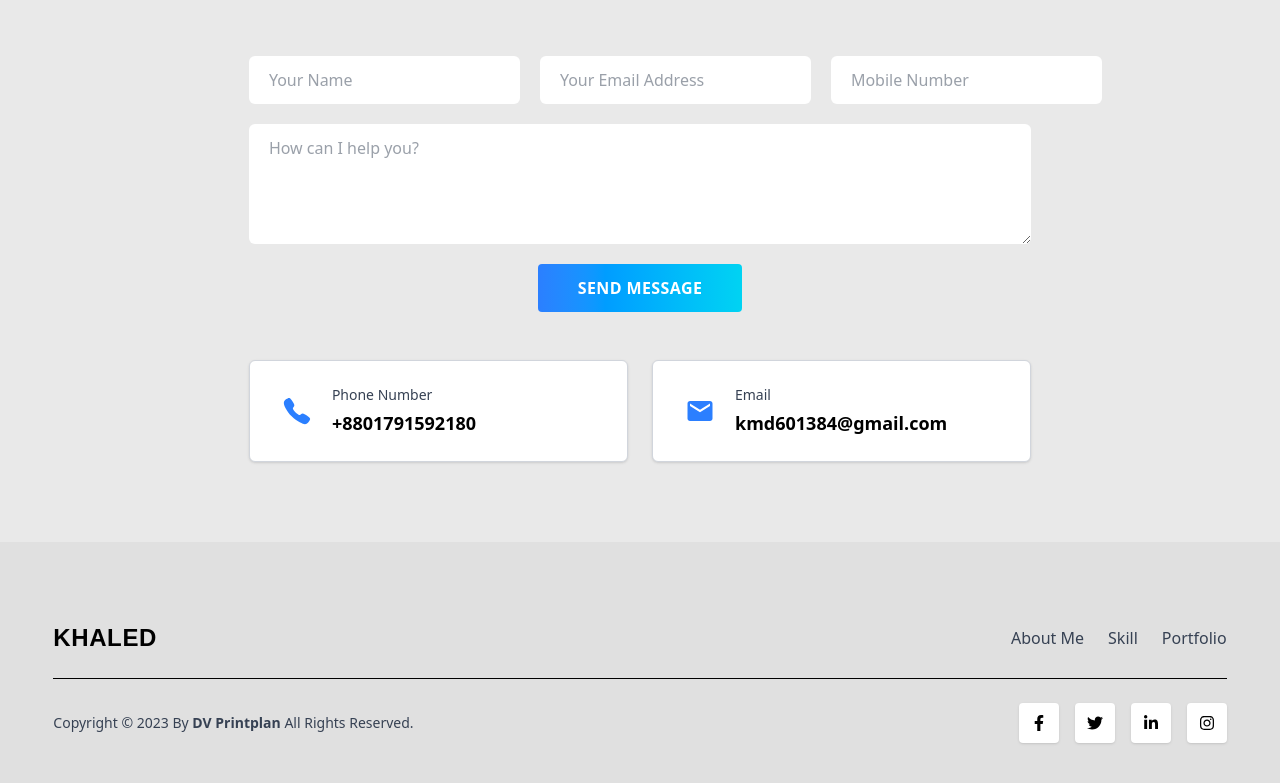
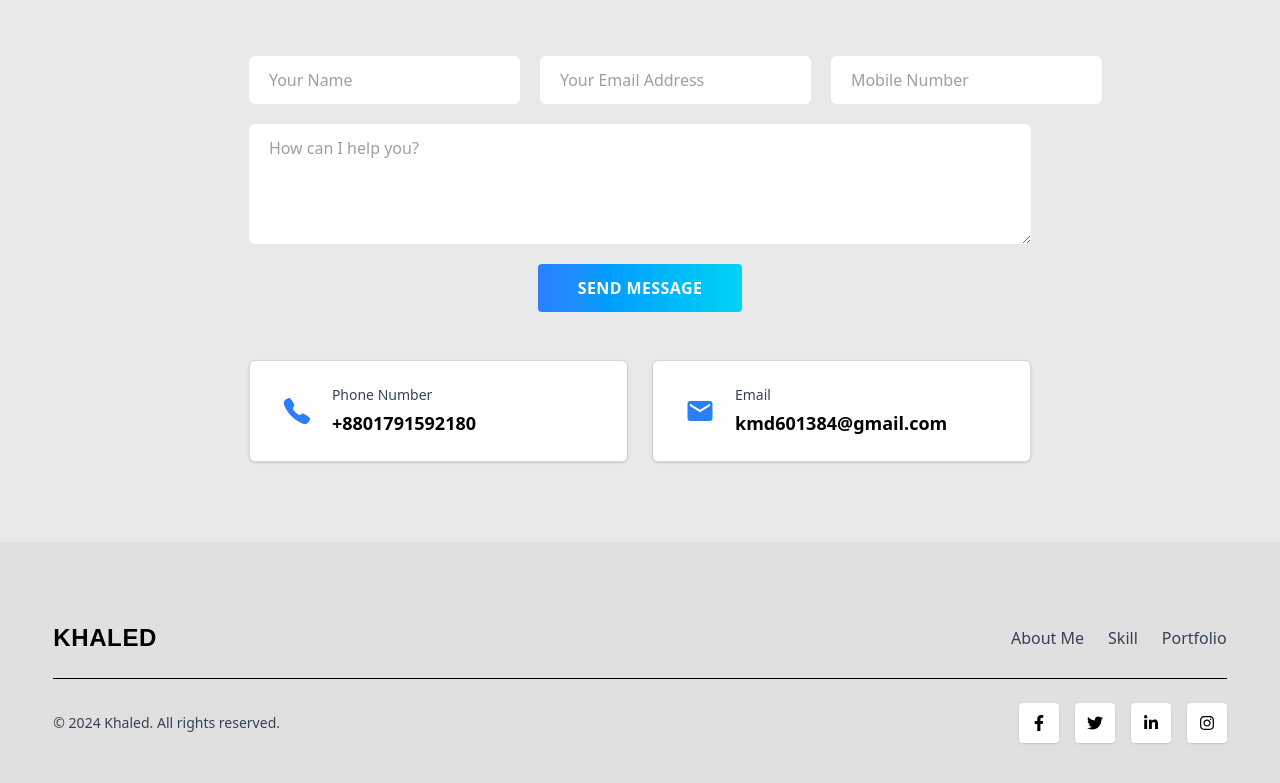
Before and after one commit to khaled6013/MY-PORTFOLIO, a React (Vite) app: page / in a window 1280 px wide. Shown: the part 3201-3984 px from the top of the page. Built offline with nearby package versions, Linux system fonts and the light colour scheme.

Commit message:
footer copyright

```diff
--- a/src/components/FooterB.jsx
+++ b/src/components/FooterB.jsx
@@ -39,29 +39,29 @@ const FooterB = () => {
         <div className="border-b border-black mb-6"></div>
         <div className="flex flex-col md:flex-row items-center justify-between gap-6">
           <p className="text-gray-700 text-sm text-center md:text-left">
-            Copyright © 2023 By <span className="font-semibold">DV Printplan</span> All Rights Reserved.
+            &copy; 2024 Khaled. All rights reserved.
           </p>
           <div className="flex items-center gap-4">
             <a
-              href="#"
+
               className="p-3 bg-white hover:bg-black hover:text-white text-black rounded-sm shadow-sm transition-all duration-300"
             >
               <FaFacebookF />
             </a>
             <a
-              href="#"
+
               className="p-3 bg-white hover:bg-black hover:text-white text-black rounded-sm shadow-sm transition-all duration-300"
             >
               <FaTwitter />
             </a>
             <a
-              href="#"
+
               className="p-3 bg-white hover:bg-black hover:text-white text-black rounded-sm shadow-sm transition-all duration-300"
             >
               <FaLinkedinIn />
             </a>
             <a
-              href="#"
+
               className="p-3 bg-white hover:bg-black hover:text-white text-black rounded-sm shadow-sm transition-all duration-300"
             >
               <FaInstagram />
```
